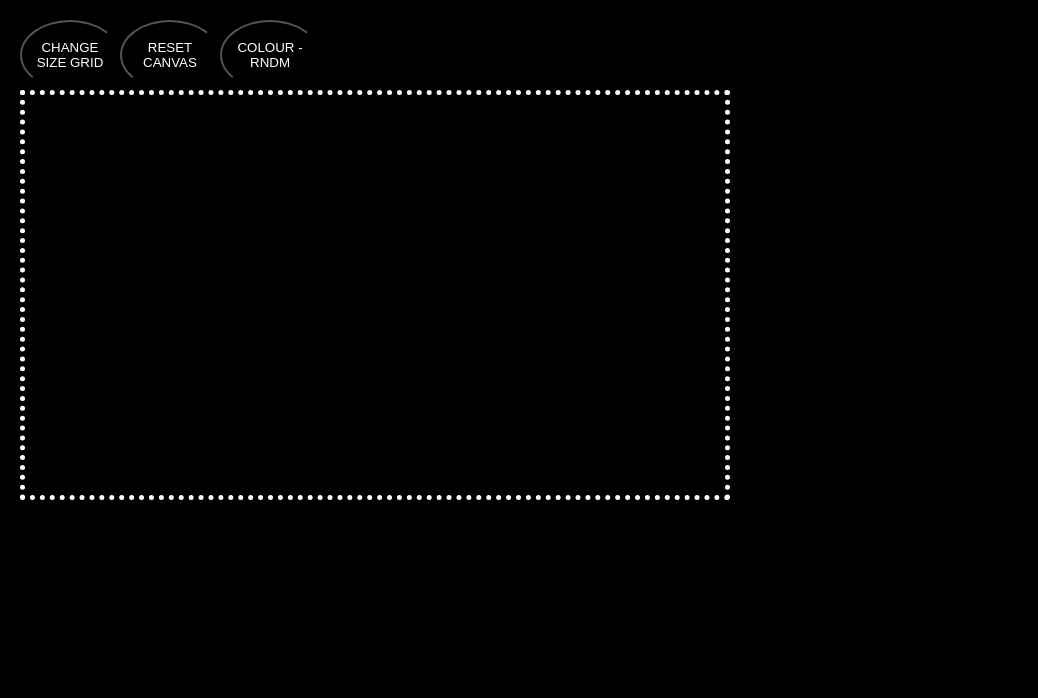
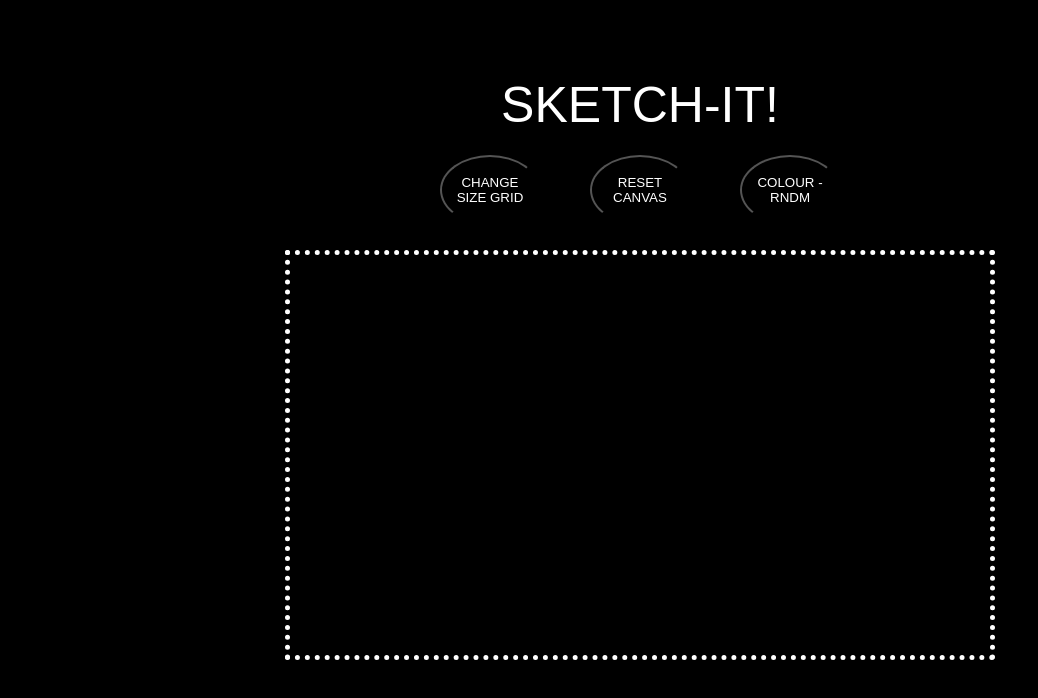
Before and after one commit to ericanllo91/sketch, a plain HTML site: page index.html in a window 1280 px wide. Shown: the whole page, without its empty margins (0-1038 px from the left). Drawn offline with Linux system fonts and the light colour scheme.

Commit message:
Css edit

```diff
--- a/assets/css/screen.css
+++ b/assets/css/screen.css
@@ -1,8 +1,11 @@
 body {
-    margin: 20px;
-    /border: deeppink 2px solid;
-    /display: block;
+    margin: 80px;
+/border: deeppink 2px solid;
+/display: block;
     background-color: black;
+    display: flex;
+    flex-wrap: wrap;
+    justify-content: center;
 }
 
 .mainDiv {
@@ -12,6 +15,7 @@ body {
     border: white 5px dotted;
     background: black;
     height: 400px;
+    margin: 0 200px;
 
 }
 
@@ -38,9 +42,18 @@ button {
     width: 100px;
     height: 70px;
     background-color: black;
-    font-family: Arial;
+    font-family: Arial, sans-serif;
     color: white;
+    margin: 25px;
+}
 
+h1 {
+    color: white;
+    text-align: center;
+    font-size: 50px;
+    font-family: Bahnschrift, sans-serif;
+}
 
-
+.titleDiv {
+    width: 100%;
 }
--- a/index.html
+++ b/index.html
@@ -7,6 +7,7 @@
     <link rel="stylesheet" type="text/css" href="assets/css/screen.css">
 </head>
 <body>
+<div class="titleDiv"><h1>SKETCH-IT!</h1></div>
 
 <script src="assets/js/scriptTwo.js"></script>
 </body>
```
Also changed, not shown: assets/js/script.js (deleted, +0 -12 lines).
